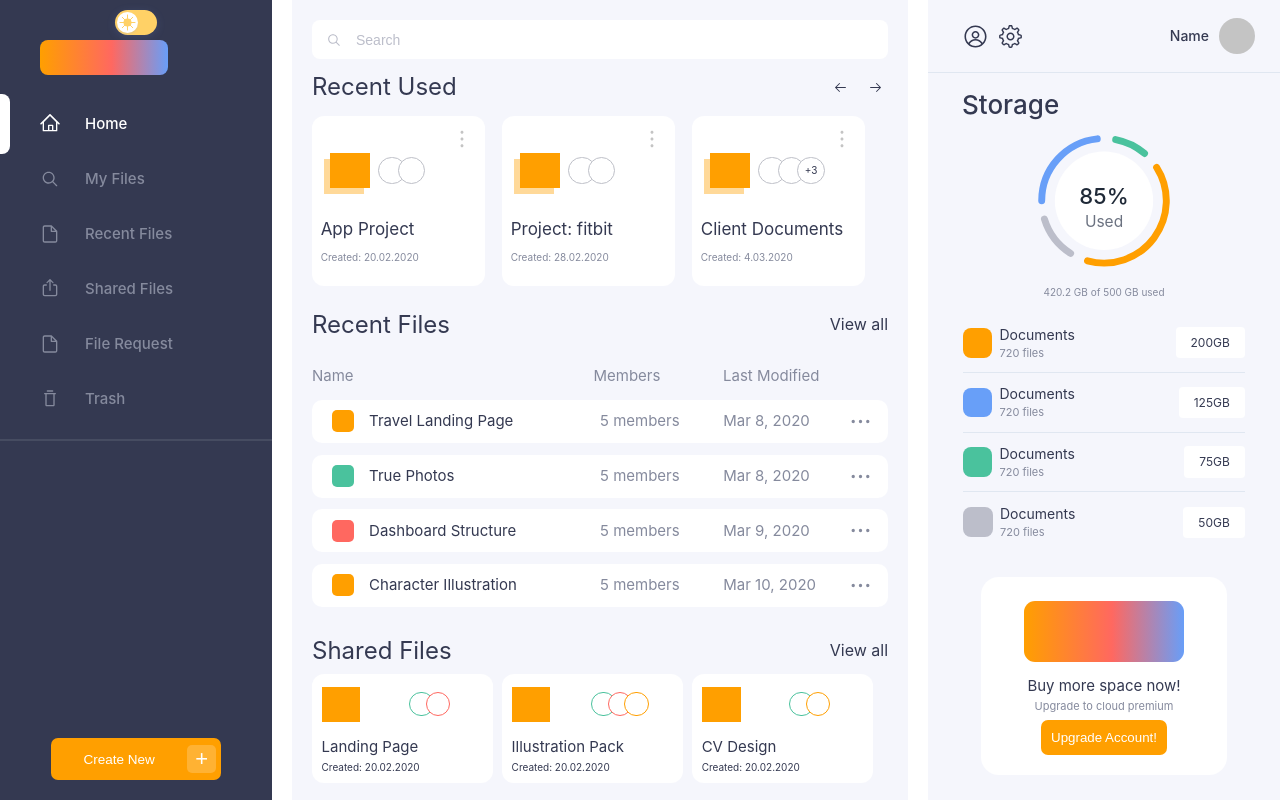
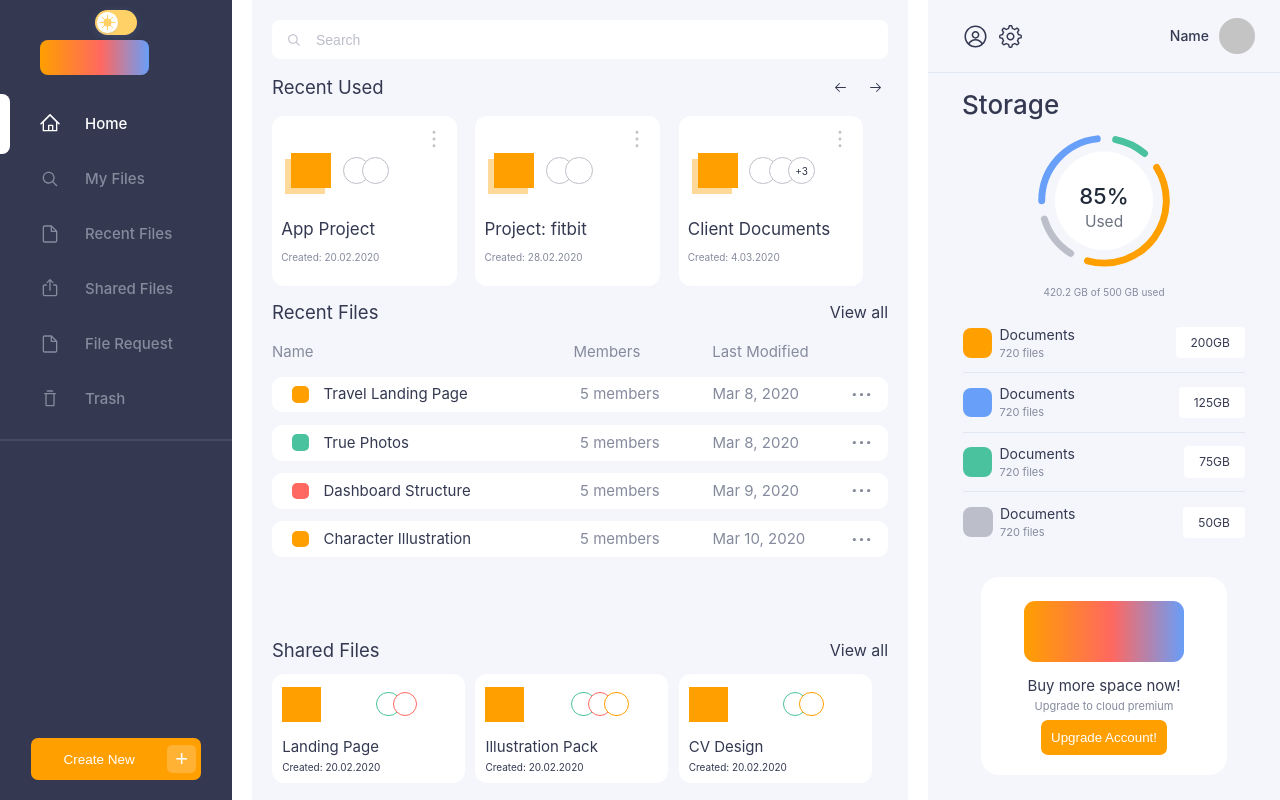
Before and after one commit to jimhuertas123/css-challenge-ravn, a React (Vite) app: page / in a window 1280 px wide. Built offline with nearby package versions, Linux system fonts and the light colour scheme.

Commit message:
FEAT: refactor for pixel perfect

```diff
--- a/package.json
+++ b/package.json
@@ -10,6 +10,7 @@
     "preview": "vite preview"
   },
   "dependencies": {
+    "@radix-ui/react-dialog": "^1.1.15",
     "@radix-ui/react-icons": "^1.3.2",
     "@radix-ui/react-popover": "^1.1.15",
     "@radix-ui/react-switch": "^1.2.6",
--- a/src/CssChallengeApp.tsx
+++ b/src/CssChallengeApp.tsx
@@ -1,17 +1,19 @@
-import * as Switch from '@radix-ui/react-switch'
 import { useState } from 'react';
 import './styles/CssChallengeApp.css';
 import './styles/SwitchButton.css';
+import './styles/DialogRightSidebar.css';
 
+import * as Switch from '@radix-ui/react-switch'
+import * as Dialog from '@radix-ui/react-dialog';
 import MainContent from './components/MainContent/MainContent';
 import { LeftSidebar } from './components/LeftSidebar/LeftSidebar';
 import RightSidebar from './components/RightSidebar/RightSidebar';
+import { useMediaQuery } from './hooks/useMediaQuery';
 
 export const CssChallengeApp = () => {
   const [dataTheme, setDataTheme] = useState('light');
   const [rightSidebarOpen, setRightSidebarOpen] = useState(false);
-
-
+  const isMobile = useMediaQuery('(max-width: 1024px)');
 
   return (
     <div className='app-container' data-theme={dataTheme}>
@@ -32,12 +34,83 @@ export const CssChallengeApp = () => {
         >
           ☰
         </button>
+        {/* <button
+          className="drawer-toggle"
+          onClick={() => setRightSidebarOpen(!rightSidebarOpen)}
+          style={{ opacity: !rightSidebarOpen ? 1 : 0, pointerEvents: !rightSidebarOpen ? 'auto' : 'none' }}
+          aria-label="Open sidebar"
+        >
+          ☰
+        </button> */}
         <MainContent />
       </main>
-      <div className={`app-right-sidebar-container ${rightSidebarOpen ? 'is-open' : ''}`}>
-        <label onClick={() => setRightSidebarOpen(false)} htmlFor="drawer-toggle" className="drawer-close-label">✕</label>
-        <RightSidebar />
-      </div>
+      {isMobile ? (
+        <Dialog.Root open={rightSidebarOpen} onOpenChange={setRightSidebarOpen}>
+          <Dialog.Portal container={document.querySelector('.app-container')}>
+            <Dialog.Overlay className="drawer-backdrop" />
+            <Dialog.Content className="app-right-sidebar-container-dialog">
+              <RightSidebar />
+              <Dialog.Close asChild>
+                <button className="drawer-close" aria-label="Close sidebar">✕</button>
+              </Dialog.Close>
+            </Dialog.Content>
+          </Dialog.Portal>
+        </Dialog.Root>
+      ) : (
+        <div className='app-right-sidebar-container'>
+          <label onClick={() => setRightSidebarOpen(false)} htmlFor="drawer-toggle" className="drawer-close-label">✕</label>
+          <RightSidebar />
+        </div>
+      )}
+
+
+
     </div>
   )
 }
+
+
+
+// import * as Switch from '@radix-ui/react-switch'
+// import { useState } from 'react';
+// import './styles/CssChallengeApp.css';
+// import './styles/SwitchButton.css';
+
+// import MainContent from './components/MainContent/MainContent';
+// import { LeftSidebar } from './components/LeftSidebar/LeftSidebar';
+// import RightSidebar from './components/RightSidebar/RightSidebar';
+
+// export const CssChallengeApp = () => {
+//   const [dataTheme, setDataTheme] = useState('light');
+//   const [rightSidebarOpen, setRightSidebarOpen] = useState(false);
+
+
+
+//   return (
+//     <div className='app-container' data-theme={dataTheme}>
+//       <div className='app-left-sidebar-container'>
+//         <div className='switch-container'>
+//           <Switch.Root onClick={() => setDataTheme(dataTheme === 'light' ? 'dark' : 'light')} className='switch-root'>
+//             <Switch.Thumb className='switch-thumb' />
+//           </Switch.Root>
+//         </div>
+//         <LeftSidebar />
+//       </div>
+//       <main className="app-main-container">
+//         <button
+//           className="drawer-toggle"
+//           onClick={() => setRightSidebarOpen(!rightSidebarOpen)}
+//           style={{ opacity: !rightSidebarOpen ? 1 : 0, pointerEvents: !rightSidebarOpen ? 'auto' : 'none' }}
+//           aria-label="Open sidebar"
+//         >
+//           ☰
+//         </button>
+//         <MainContent />
+//       </main>
+//       <div className={`app-right-sidebar-container ${rightSidebarOpen ? 'is-open' : ''}`}>
+//         <label onClick={() => setRightSidebarOpen(false)} htmlFor="drawer-toggle" className="drawer-close-label">✕</label>
+//         <RightSidebar />
+//       </div>
+//     </div>
+//   )
+// }
--- a/src/components/LeftSidebar/LeftSibebar.css
+++ b/src/components/LeftSidebar/LeftSibebar.css
@@ -111,7 +111,7 @@
   transition: background-color 200ms, height 200ms;
 }
 
-@media (max-width: 1128px) {
+@media (max-width: 1024px) {
 
   /* text under a */
   .sidebar-nav a> :not(:first-child) {
@@ -203,7 +203,7 @@
   width: 100%;
 }
 
-@media (max-width: 1128px) {
+@media (max-width: 1024px) {
   .create-button-container button {
     width: 40px;
     justify-content: center;
@@ -274,7 +274,7 @@
   background-color: rgba(96, 104, 132, 0.6);
 }
 
-@media (max-width: 1128px) {
+@media (max-width: 1024px) {
   .popover-arrow {
     left: -20px;
   }
--- a/src/components/MainContent/styles/MainContent.css
+++ b/src/components/MainContent/styles/MainContent.css
@@ -91,7 +91,7 @@
 .content-recent-files-wrapper {
     /* background-color: rgba(255, 255, 212, 0.3); */
     display: grid;
-    grid-template-rows: 30% 70%;
+    grid-template-rows: 25% 75%;
     grid-template-columns: 100%;
 }
 
@@ -111,9 +111,9 @@
 }
 
 .content-title h3 {
-    margin-top: 20px;
-    margin-bottom: 20px;
-    font-size: 2.4rem;
+    margin-top: 2%;
+    margin-bottom: 2%;
+    font-size: 1.85rem;
     font-weight: 400;
 }
 
--- /dev/null
+++ b/src/hooks/useMediaQuery.ts
@@ -0,0 +1,14 @@
+import { useEffect, useState } from 'react';
+
+export const useMediaQuery = (query: string) => {
+    const [matches, setMatches] = useState(() => window.matchMedia(query).matches);
+
+    useEffect(() => {
+        const media = window.matchMedia(query);
+        const listener = () => setMatches(media.matches);
+        media.addEventListener('change', listener);
+        return () => media.removeEventListener('change', listener);
+    }, [query]);
+
+    return matches;
+}
--- a/src/styles/CssChallengeApp.css
+++ b/src/styles/CssChallengeApp.css
@@ -91,7 +91,7 @@ img {
 }
 
 .app-left-sidebar-container {
-  width: 272px;
+  width: 232px;
   flex-shrink: 0;
   background-color: #343951;
   color: #FFFFFF;
@@ -100,10 +100,12 @@ img {
 }
 
 .app-right-sidebar-container {
-  width: 352px;
+  width: 282px;
   flex-shrink: 0;
   background-color: var(--main-background-color);
   color: var(--text-color);
+
+  animation: slideIn 300ms ease-in-out;
 
   /* transition purpose*/
   transition: width 300ms cubic-bezier(0.95, 0.05, 0.795, 0.035),
@@ -158,7 +160,12 @@ img {
   transition: background-color 300ms ease-in-out;
 }
 
-@media (max-width: 1128px) {
+@media (max-width: 1024px) {
+
+  .app-right-sidebar-container {
+    animation: slideIn 300ms ease-in-out;
+  }
+
   .drawer-toggle {
     opacity: 1;
 
@@ -182,6 +189,8 @@ img {
 }
 
 @media (max-height: 520px) {
+
+  .app-right-sidebar-container,
   .app-container {
     gap: 10px;
     height: auto;
@@ -202,7 +211,7 @@ img {
 
 /* Drawer toggle button - hidden on desktop */
 
-@media (max-width: 1128px) {
+@media (max-width: 1024px) {
   .app-container {
     position: relative;
   }
--- /dev/null
+++ b/src/styles/DialogRightSidebar.css
@@ -0,0 +1,64 @@
+.drawer-backdrop {
+    position: fixed;
+    inset: 0;
+    background: rgba(0, 0, 0, 0.5);
+    z-index: 999;
+    animation: fadeIn 300ms;
+    backdrop-filter: blur(12px);
+    -webkit-backdrop-filter: blur(12px);
+}
+
+@keyframes fadeIn {
+    from {
+        opacity: 0;
+    }
+
+    to {
+        opacity: 1;
+    }
+}
+
+.app-right-sidebar-container-dialog {
+    position: fixed;
+    top: 0;
+    right: 0;
+    width: 352px;
+    height: 100vh;
+    background-color: var(--main-background-color) !important;
+    color: var(--text-color);
+    z-index: 1000;
+    overflow-y: auto;
+    box-shadow: -2px 0 16px rgba(0, 0, 0, 0.08);
+    animation: slideIn 300ms;
+}
+
+@keyframes slideIn {
+    from {
+        transform: translateX(100%);
+    }
+
+    to {
+        transform: translateX(0);
+    }
+}
+
+.drawer-close {
+    position: absolute;
+    top: 20px;
+    right: 20px;
+    background: transparent;
+    border: none;
+    font-size: 24px;
+    cursor: pointer;
+    color: var(--text-color);
+    z-index: 1;
+}
+
+@media (max-height: 520px) {
+    .app-right-sidebar-container-dialog {
+        gap: 10px;
+        max-height: 100vh;
+        height: auto;
+        overflow-y: scroll !important;
+    }
+}
```
Also changed, not shown: src/assets/layout.png (added), 1 other file (tests, documents, lock files or other folders).
